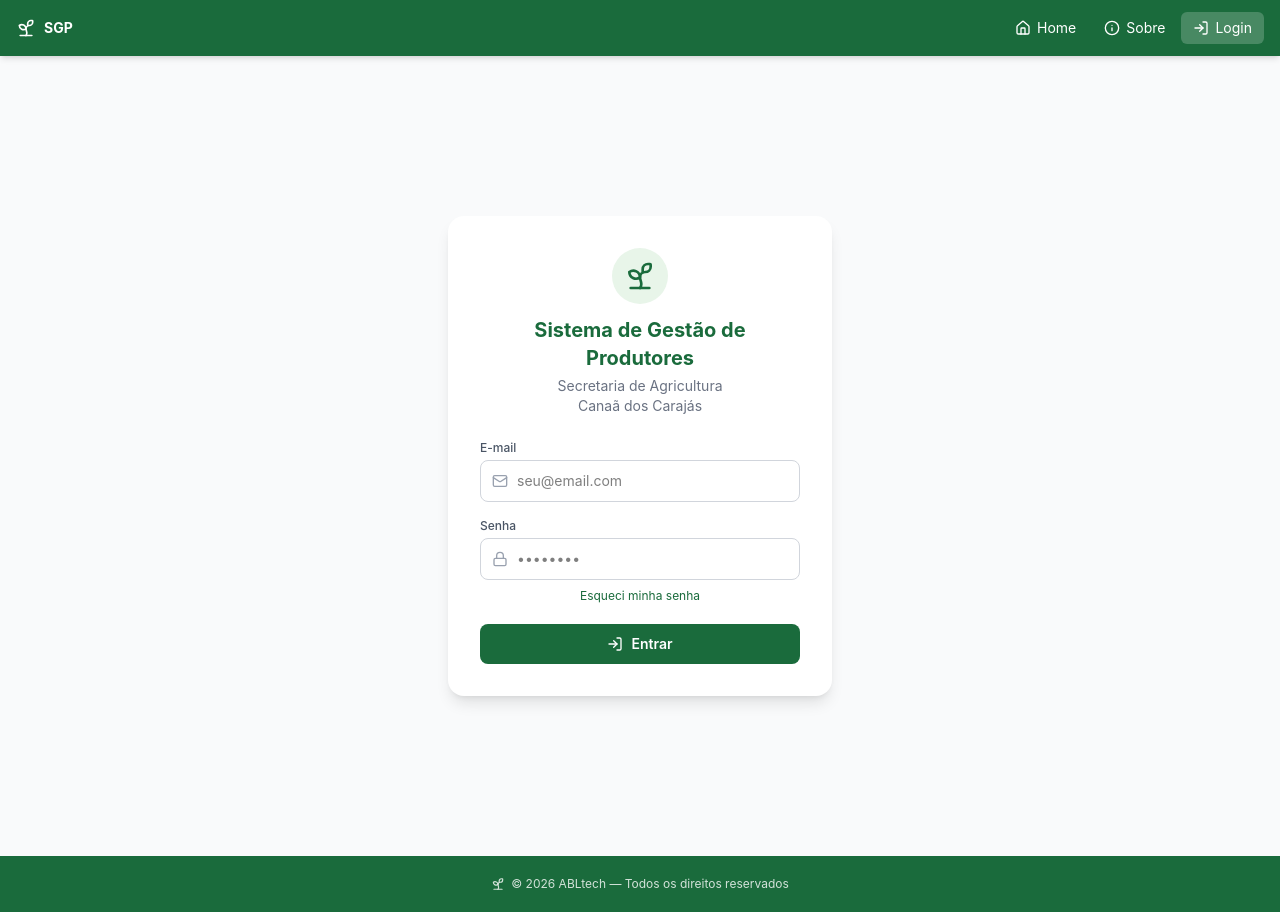
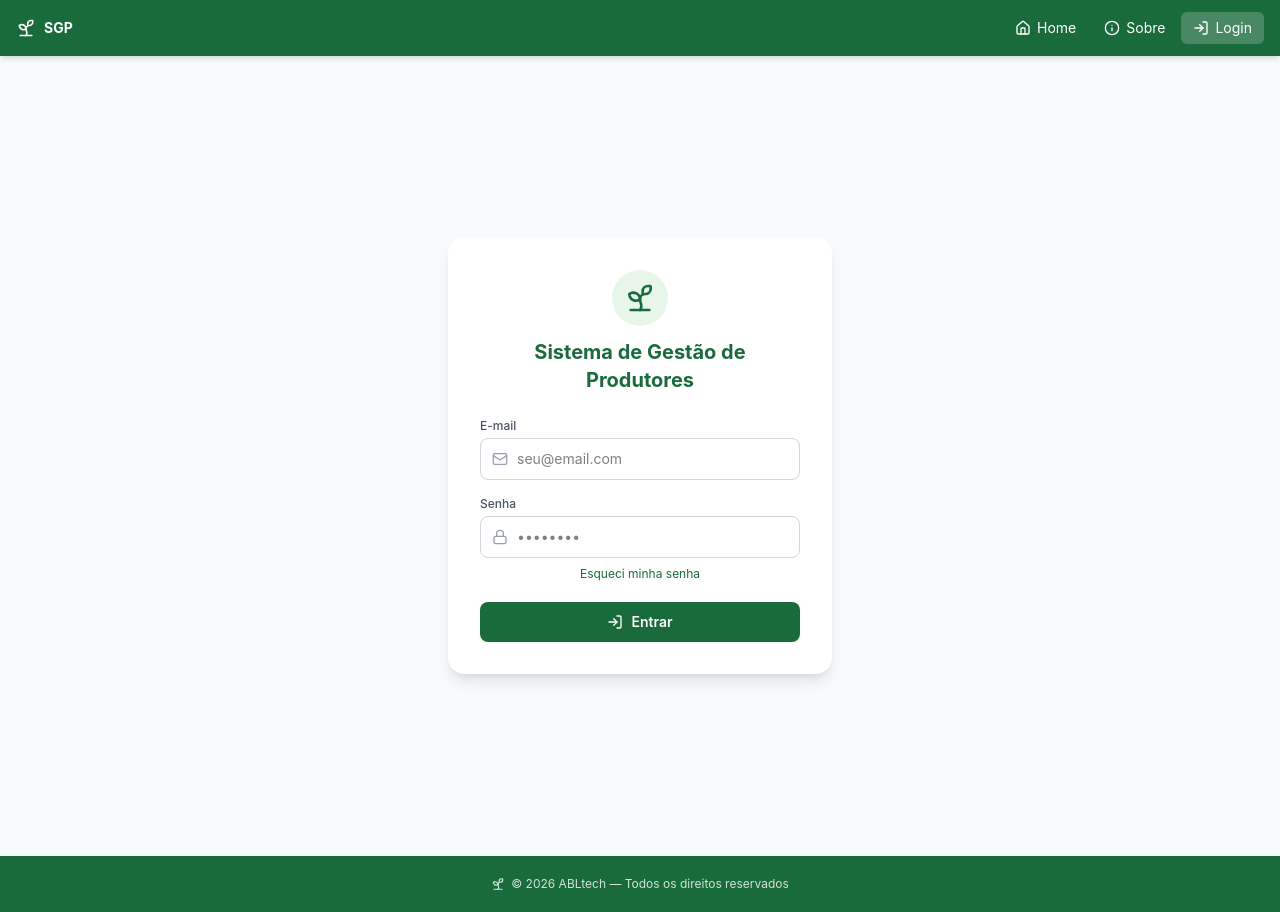
Before and after one commit to assuncaolucasss/SistemaGestaoProdutores, a Vue app in the folder frontend/: page /login in a window 1280 px wide. Built offline with nearby package versions, Linux system fonts and the light colour scheme; no server answers.

Commit message:
Remove subtitle from LoginView component
Removed the subtitle and description from the login view.

```diff
--- a/frontend/src/views/LoginView.vue
+++ b/frontend/src/views/LoginView.vue
@@ -10,9 +10,6 @@
           </div>
         </div>
         <h2 class="text-xl font-bold text-primary-600">Sistema de Gestão de Produtores</h2>
-        <p class="text-gray-500 text-sm mt-1">
-          Secretaria de Agricultura<br>Canaã dos Carajás
-        </p>
       </div>
 
       <!-- Email -->
```
